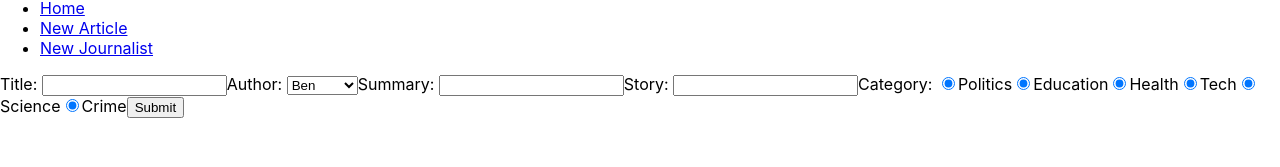
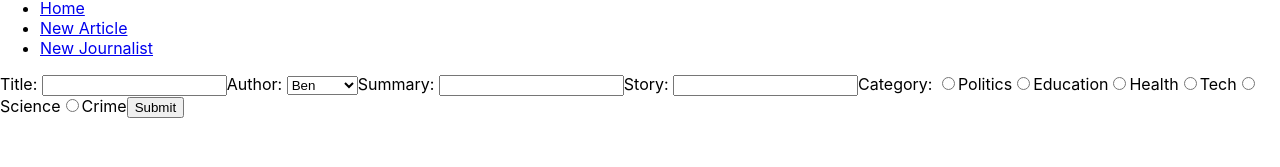
Before and after one commit to evebram/React_News_App, a React (Create React App) app: page /article in a window 1280 px wide. Shown: the part 122-289 px from the top of the page. Built offline with nearby package versions, Linux system fonts and the light colour scheme; no server answers.

Commit message:
changed radio buttons to unselected (false)

```diff
--- a/src/components/NewArticleForm.js
+++ b/src/components/NewArticleForm.js
@@ -92,7 +92,7 @@ class NewArticleForm extends Component {
           id="category"
           type="radio"
           value="Politics"
-          checked={true}
+          checked={false}
           onChange={this.handleCategoryChange}
           />
             Politics
@@ -103,7 +103,7 @@ class NewArticleForm extends Component {
           id="category"
           type="radio"
           value="Education"
-          checked={true}
+          checked={false}
           onChange={this.handleCategoryChange}
           />
             Education
@@ -114,7 +114,7 @@ class NewArticleForm extends Component {
           id="category"
           type="radio"
           value="Health"
-          checked={true}
+          checked={false}
           onChange={this.handleCategoryChange}
           />
             Health
@@ -125,7 +125,7 @@ class NewArticleForm extends Component {
           id="category"
           type="radio"
           value="Tech"
-          checked={true}
+          checked={false}
           onChange={this.handleCategoryChange}
           />
             Tech
@@ -136,7 +136,7 @@ class NewArticleForm extends Component {
           id="category"
           type="radio"
           value="Science"
-          checked={true}
+          checked={false}
           onChange={this.handleCategoryChange}
           />
             Science
@@ -147,7 +147,7 @@ class NewArticleForm extends Component {
           id="category"
           type="radio"
           value="Crime"
-          checked={true}
+          checked={false}
           onChange={this.handleCategoryChange}
           />
             Crime
```
